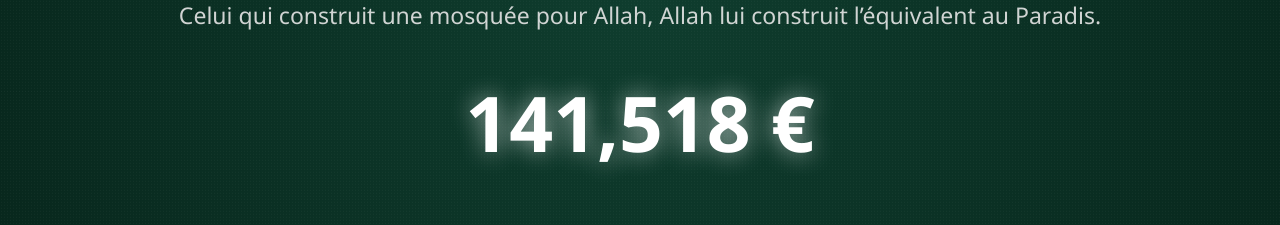
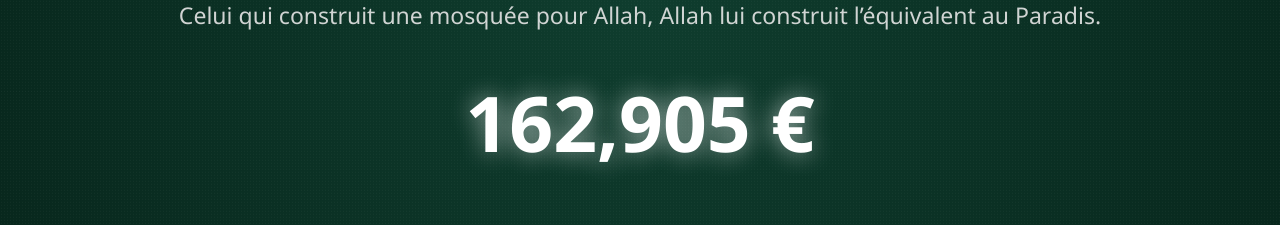
Before and after one commit to ingemedical16/waqf-flow, a Next.js app: page / in a window 1280 px wide. Shown: the part 399-624 px from the top of the page. Built offline with nearby package versions, Linux system fonts and the light colour scheme; no server answers; the database is empty.

Commit message:
update initial display

```diff
--- a/src/app/page.tsx
+++ b/src/app/page.tsx
@@ -5,7 +5,7 @@ import styles from "./page.module.scss";
 
 const DONATIONS = [10, 20, 50, 100, 200, 500];
 
-const INITIAL_DISPLAY = 141500;
+const INITIAL_DISPLAY = 162887;
 const INITIAL_TARGET = 301400;
 
 function randomDonation() {
```
